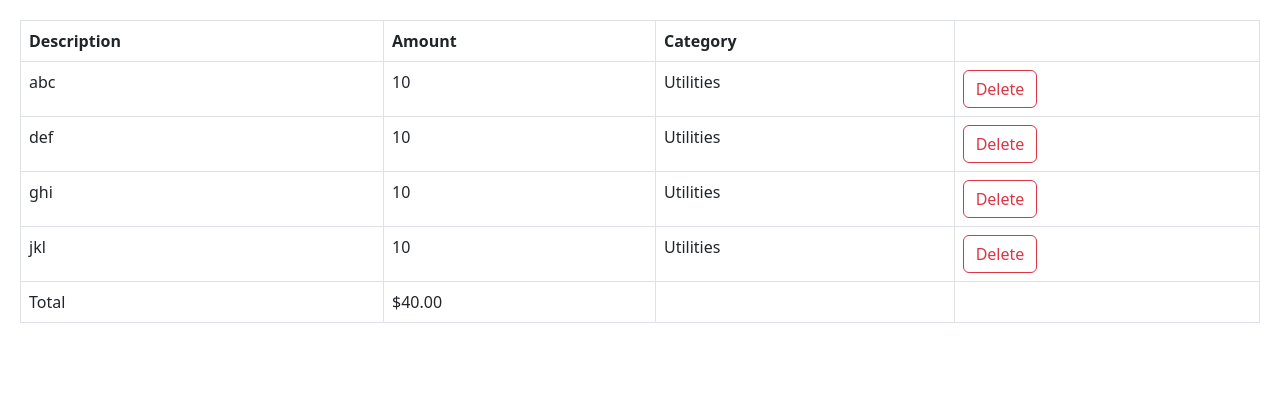
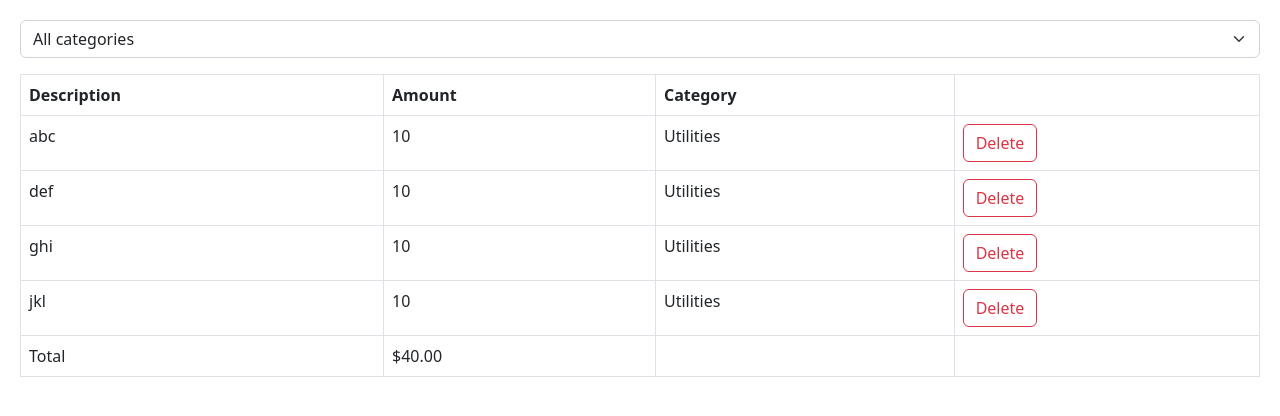
Before and after one commit to lcardoz/react-typescript-practice, a React (Vite) app: page / in a window 1280 px wide. Shown: the top 416 px of the page. Built offline with nearby package versions, Linux system fonts and the light colour scheme.

Commit message:
created ExpenseFilter component to select a category and implemented filtering in App

```diff
--- a/src/App.tsx
+++ b/src/App.tsx
@@ -1,7 +1,10 @@
 import { useState } from "react";
 import ExpenseList from "./expense-tracker/components/ExpenseList";
+import ExpenseFilter from "./expense-tracker/components/ExpenseFilter";
 
 function App() {
+  const [selectedCategory, setSelectedCategory] = useState("");
+
   const [expenses, setExpenses] = useState([
     { id: 1, description: "abc", amount: 10, category: "Utilities" },
     { id: 2, description: "def", amount: 10, category: "Utilities" },
@@ -9,11 +12,22 @@
     { id: 4, description: "jkl", amount: 10, category: "Utilities" },
   ]);
 
+  const filteredExpenses = selectedCategory
+    ? expenses.filter((expense) => expense.category === selectedCategory)
+    : expenses;
+
   return (
     <>
+      <div className="mb-3">
+        <ExpenseFilter
+          onSelectCategory={(category) => setSelectedCategory(category)}
+        />
+      </div>
       <ExpenseList
-        expenses={expenses}
-        onDelete={(id) => setExpenses(expenses.filter((expense) => expense.id !== id))}
+        expenses={filteredExpenses}
+        onDelete={(id) =>
+          setExpenses(expenses.filter((expense) => expense.id !== id))
+        }
       />
     </>
   );
--- /dev/null
+++ b/src/expense-tracker/components/ExpenseFilter.tsx
@@ -0,0 +1,17 @@
+interface Props {
+  onSelectCategory: (category: string) => void;
+}
+
+const ExpenseFilter = ({ onSelectCategory }: Props) => {
+
+  return (
+    <select className="form-select" onChange={(e) => onSelectCategory(e.target.value)}>
+      <option value="">All categories</option>
+      <option value="Groceries">Groceries</option>
+      <option value="Utilities">Utilities</option>
+      <option value="Entertainment">Entertainment</option>
+    </select>
+  );
+};
+
+export default ExpenseFilter;
```
